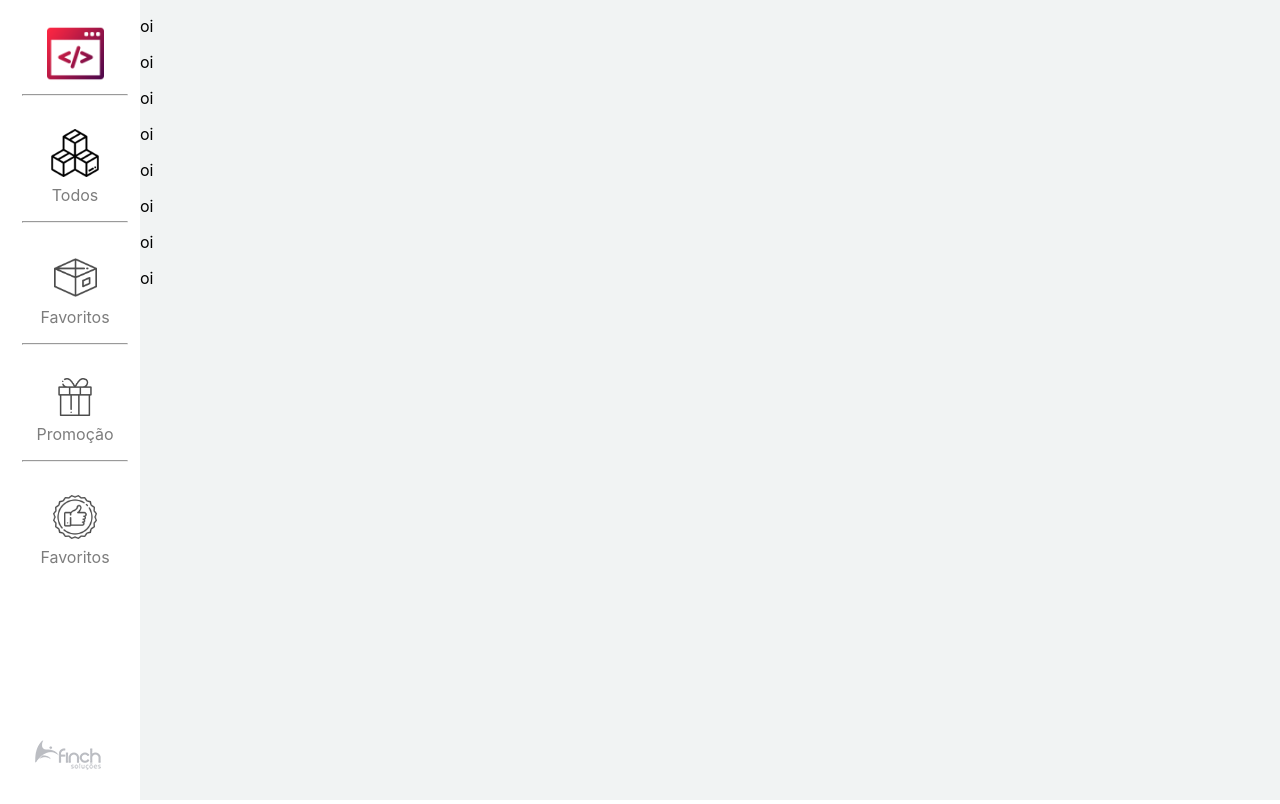
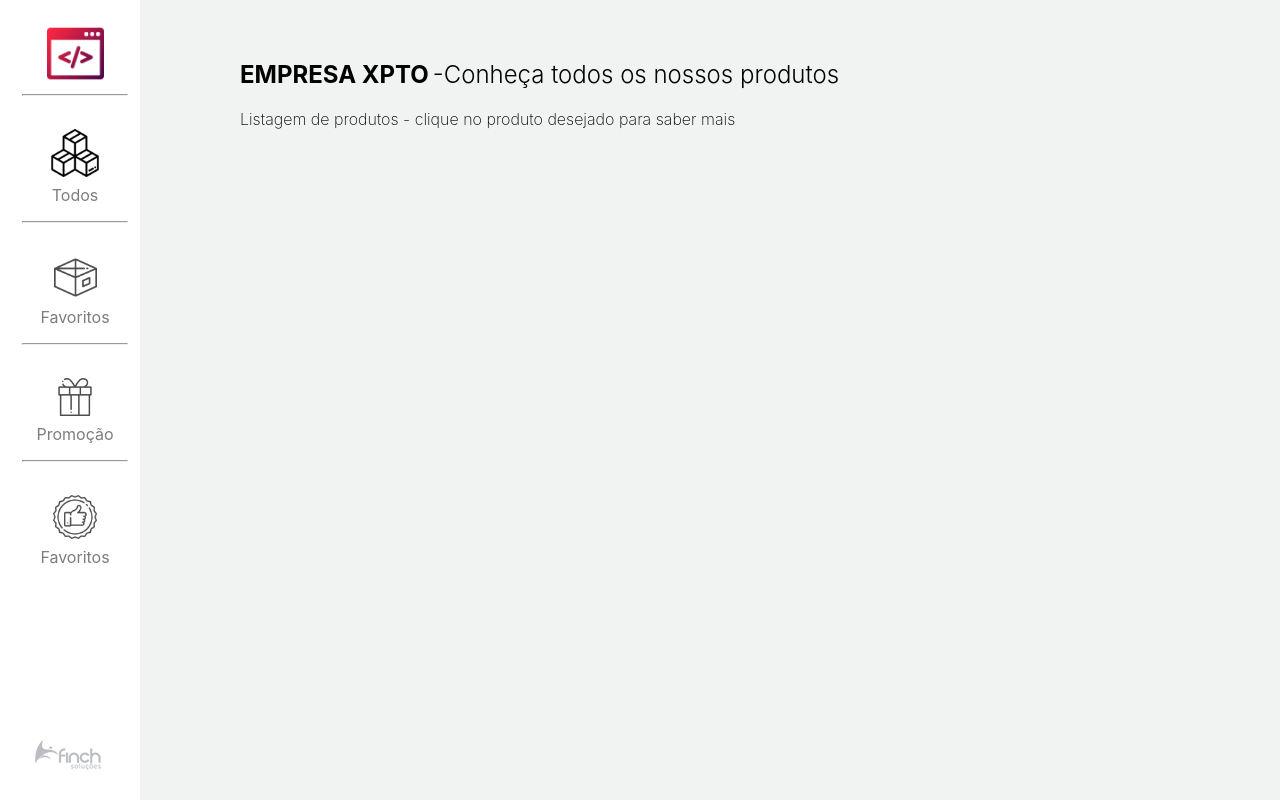
Before and after one commit to mangerona92/desafio-finch, a React (Create React App) app: page / in a window 1280 px wide. Built offline with nearby package versions, Linux system fonts and the light colour scheme; what reduxsauce would draw is missing.

Commit message:
adicionando compenente de titulo e chamadas de querys

```diff
--- /dev/null
+++ b/src/components/Header/Title/index.jsx
@@ -0,0 +1,31 @@
+import React from 'react';
+import PropTypes from 'prop-types';
+import styles from './index.module.css';
+
+function Title(props) {
+  const { title, subTitle, description } = props;
+  return (
+    <>
+      <div className={styles.title}>
+        <h2>
+          { title }
+        </h2>
+        <h2 className={styles.subTitle}>
+          -
+          { subTitle }
+        </h2>
+      </div>
+      <span className={styles.description}>
+        { description }
+      </span>
+    </>
+  );
+}
+
+Title.propTypes = {
+  title: PropTypes.string.isRequired,
+  subTitle: PropTypes.string.isRequired,
+  description: PropTypes.string.isRequired,
+};
+
+export default Title;
--- a/src/pages/ProductsList/index.jsx
+++ b/src/pages/ProductsList/index.jsx
@@ -1,17 +1,17 @@
 import React from 'react';
 import styles from './index.module.css';
+import Title from '../../components/Header/Title';
+import { PAGE_TITLE, PAGE_SUBTITLE, PAGE_DESCRIPTION } from '../../enum';
+import { useQuery } from '../../hooks';
 
 function ProductsList() {
+  const query = useQuery;
+  const getTitle = () => PAGE_TITLE[query().get('query')] || PAGE_TITLE.all;
+  const getSubTitle = () => PAGE_SUBTITLE[query().get('query')] || PAGE_SUBTITLE.all;
+  const getDescription = () => PAGE_DESCRIPTION[query().get('query')] || PAGE_DESCRIPTION.all;
   return (
     <div className={styles.productList}>
-      <p> oi </p>
-      <p> oi </p>
-      <p> oi </p>
-      <p> oi </p>
-      <p> oi </p>
-      <p> oi </p>
-      <p> oi </p>
-      <p> oi </p>
+      <Title title={getTitle()} subTitle={getSubTitle()} description={getDescription()} />
     </div>
   );
 }
```
